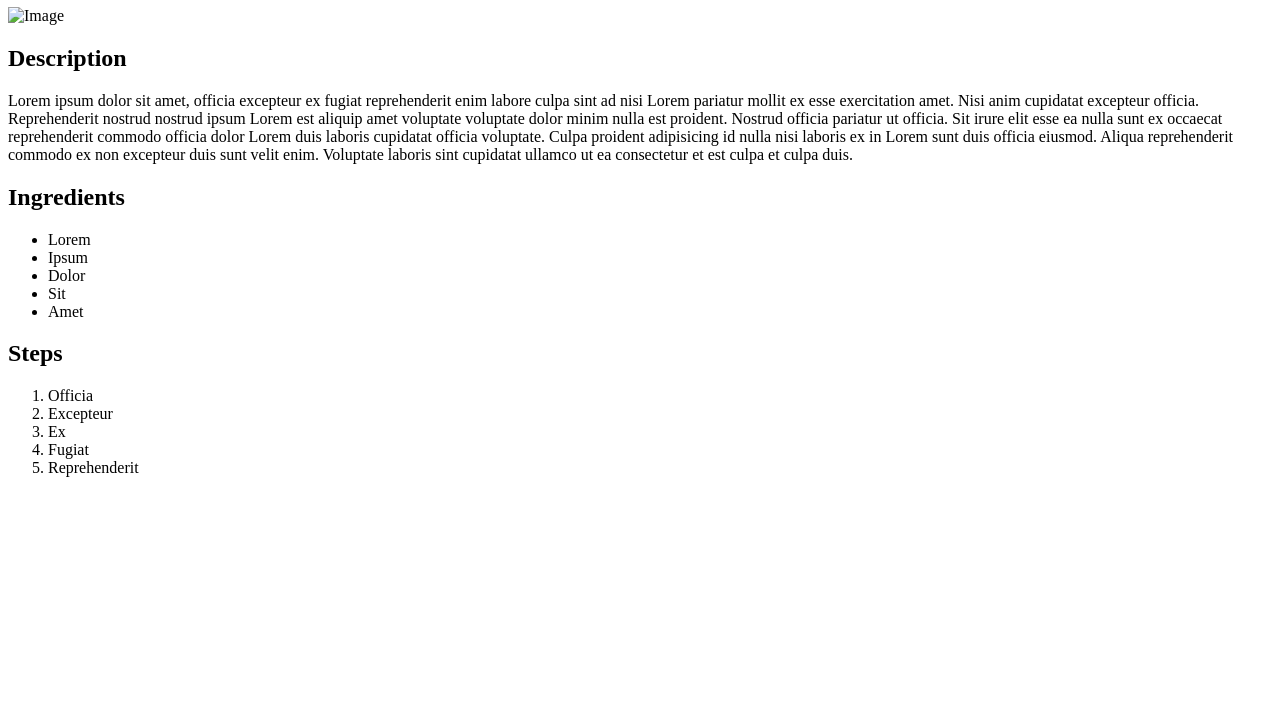
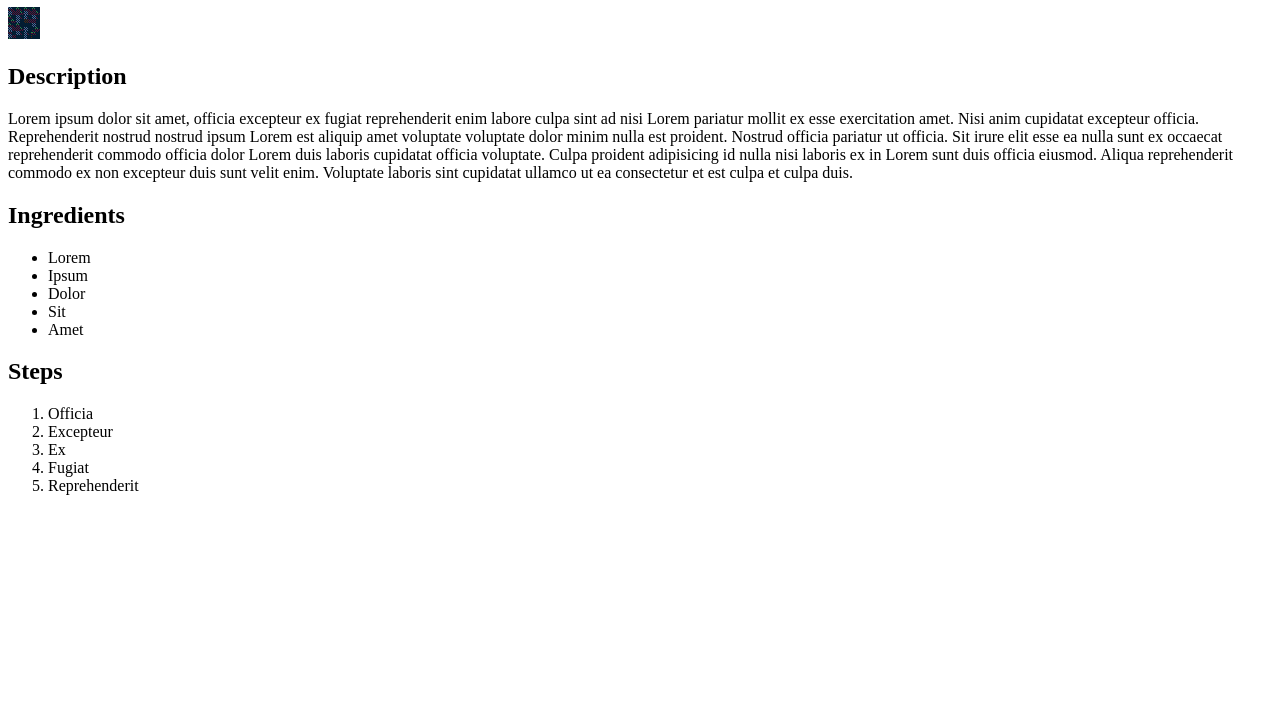
Before and after one commit to Ajderniz/odin-recipes, a plain HTML site: page recipes/blank/index.html in a window 1280 px wide. Shown: the part 73-800 px from the top of the page. Drawn offline with Linux system fonts and the light colour scheme; the site is published under a folder, as on GitHub Pages, so addresses that start at the root find nothing.

Commit message:
Edit img link from absolute to relative

```diff
--- a/recipes/blank/index.html
+++ b/recipes/blank/index.html
@@ -9,7 +9,7 @@
 
 	<body>
 		<h1>Recipe</h1>
-                <img src="/res/img/fondo.png" alt="Image">
+                <img src="../../res/img/fondo.png" alt="Image">
 
                 <h2>Description</h2>
 		<p>Lorem ipsum dolor sit amet, officia excepteur ex fugiat reprehenderit enim labore culpa sint ad nisi Lorem pariatur mollit ex esse exercitation amet. Nisi anim cupidatat excepteur officia. Reprehenderit nostrud nostrud ipsum Lorem est aliquip amet voluptate voluptate dolor minim nulla est proident. Nostrud officia pariatur ut officia. Sit irure elit esse ea nulla sunt ex occaecat reprehenderit commodo officia dolor Lorem duis laboris cupidatat officia voluptate. Culpa proident adipisicing id nulla nisi laboris ex in Lorem sunt duis officia eiusmod. Aliqua reprehenderit commodo ex non excepteur duis sunt velit enim. Voluptate laboris sint cupidatat ullamco ut ea consectetur et est culpa et culpa duis.</p>
```
